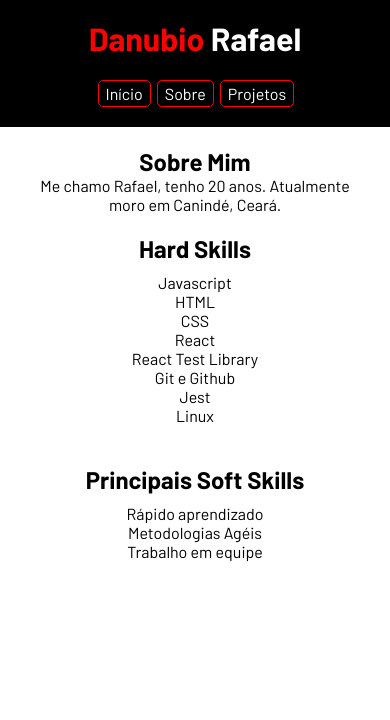
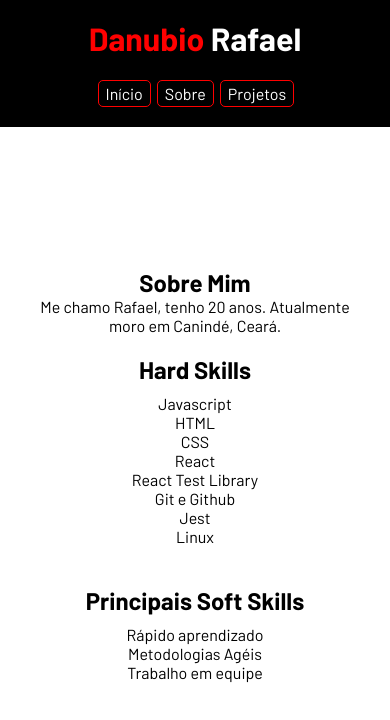
Before and after one commit to DanubioRafa/DanubioRafa.github.io, a React (Create React App) app in the folder portfolio-react/: page /about in a window 390 px wide. Shown: the top 720 px of the page. Built offline with nearby package versions, Linux system fonts and the light colour scheme.

Commit message:
Ajeitei o botão duplicado e a responsividade da página home e about

```diff
--- a/portfolio-react/src/pages/home/styleHome.css
+++ b/portfolio-react/src/pages/home/styleHome.css
@@ -13,6 +13,7 @@
   flex-direction: column;
   align-items: center;
   gap: 35px;
+  height: 85%;
   text-align: center;
 }
 
@@ -23,6 +24,10 @@
 
 img {
   width: 65vw;
+}
+
+#link-welcome {
+  display: none;
 }
 
 .link-projects {
--- a/portfolio-react/src/pages/styleAbout.css
+++ b/portfolio-react/src/pages/styleAbout.css
@@ -11,7 +11,9 @@ section ul{
 
 main {
   display: flex;
+  height: 85%;
   flex-direction: column;
   align-items: center;
+  justify-content: center;
   text-align: center;
 }
```
